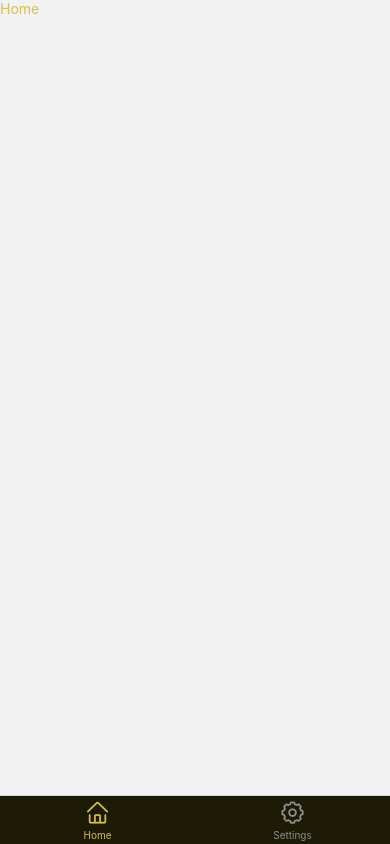
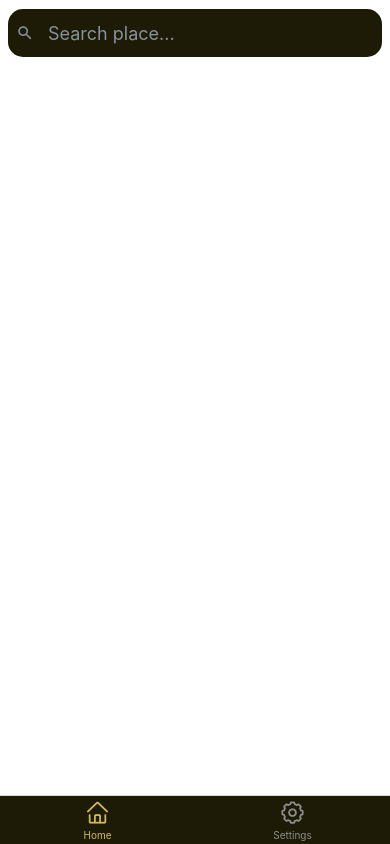
Before and after one commit to JankowiakOskar/snackbay, a React Native app: screen /Home in a window 390 px wide. Built offline with nearby package versions, Linux system fonts and the light colour scheme.

Commit message:
created styles for searchbar

```diff
--- a/src/components/shared/SearchBar/SearchBar.tsx
+++ b/src/components/shared/SearchBar/SearchBar.tsx
@@ -1,11 +1,20 @@
-import { SearchBar as Searcher } from '@rneui/themed';
-import type { SearchBarProps } from '@rneui/themed';
-import React from 'react';
+import { SearchBar as Searcher, SearchBarProps } from '@rneui/themed';
+import { theme } from '@styles/theme';
+import styled from 'styled-components/native';
 
-type SearchBarPropTypes = SearchBarProps;
+export type SearchBarPropTypes = SearchBarProps;
 
-const SearchBar = (props: SearchBarPropTypes) => {
-  return <Searcher {...props} />;
-};
+const SearchBar = styled((props: SearchBarPropTypes) => (
+  <Searcher {...props} />
+)).attrs({
+  inputContainerStyle: {
+    backgroundColor: theme.color.dark,
+  },
+  containerStyle: {
+    backgroundColor: theme.color.white,
+    borderBottomColor: theme.color.white,
+    borderTopColor: theme.color.white,
+  },
+})``;
 
 export default SearchBar;
--- a/src/navigation/Navigation.tsx
+++ b/src/navigation/Navigation.tsx
@@ -39,6 +39,7 @@ const Navigation = () => {
             tabBarIcon: ({ size, color }) => (
               <AntDesign name="home" size={size} color={color} />
             ),
+            tabBarHideOnKeyboard: true,
           }}
         />
         <Tab.Screen
--- /dev/null
+++ b/src/screens/Home/Home.styles.tsx
@@ -0,0 +1,5 @@
+import styled from 'styled-components/native';
+
+export const StyledScrollView = styled.ScrollView`
+  background: ${({ theme }) => theme.color.white};
+`;
--- a/src/screens/Home/Home.tsx
+++ b/src/screens/Home/Home.tsx
@@ -1,20 +1,19 @@
+import SearchBar from '@components/shared/SearchBar';
+import { theme } from '@styles/theme';
+import { StatusBar } from 'expo-status-bar';
 import React from 'react';
-import { View } from 'react-native';
-import styled from 'styled-components/native';
+import { SafeAreaView } from 'react-native-safe-area-context';
 
-interface TextProps {
-  readonly isActive?: boolean;
-}
-
-const StyledText = styled.Text<TextProps>`
-  color: ${({ theme: { color } }) => color.primary};
-`;
+import { StyledScrollView } from './Home.styles';
 
 const Home = () => {
   return (
-    <View>
-      <StyledText>Home</StyledText>
-    </View>
+    <SafeAreaView style={{ flex: 1 }}>
+      <StatusBar backgroundColor={theme.color.white} style="dark" />
+      <StyledScrollView stickyHeaderIndices={[0]}>
+        <SearchBar placeholder="Search place..." round />
+      </StyledScrollView>
+    </SafeAreaView>
   );
 };
 
```
